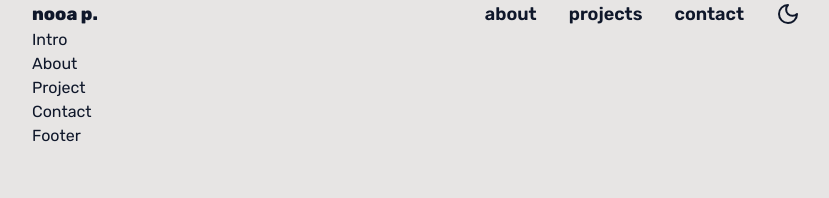
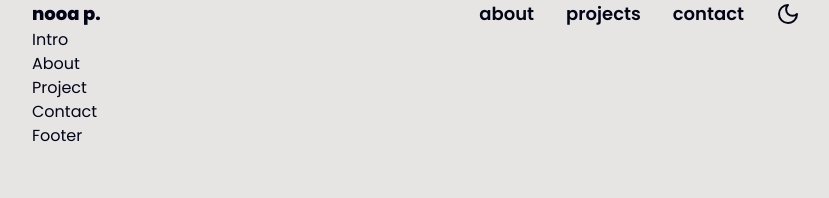
Before and after one commit to nooa-p/nooa-p.github.io, a React (Vite) app: page / in a window 1280 px wide. Shown: the top 198 px of the page, without its empty margins (224-1053 px from the left). Built offline with nearby package versions, Linux system fonts and the light colour scheme.

Commit message:
change font family

```diff
--- a/index.html
+++ b/index.html
@@ -7,11 +7,11 @@
     <!-- google fonts import -->
     <link rel="preconnect" href="https://fonts.googleapis.com">
     <link rel="preconnect" href="https://fonts.gstatic.com" crossorigin>
-    <link href="https://fonts.googleapis.com/css2?family=Rubik:wght@400;600;800&display=swap" rel="stylesheet">
+    <link href="https://fonts.googleapis.com/css2?family=Poppins:ital,wght@0,100;0,200;0,300;0,400;0,500;0,600;0,700;0,800;0,900;1,100;1,200;1,300;1,400;1,500;1,600;1,700;1,800;1,900&display=swap" rel="stylesheet">
 
     <title>Nooa Peltokangas</title>
   </head>
-  <body class="bg-stone-200 dark:bg-slate-900 text-slate-900 dark:text-stone-200 transition-colors duration-150 ease-in motion-reduce:transition-none">
+  <body class="bg-stone-200 dark:bg-gray-950 text-slate-950 dark:text-stone-200 transition-colors duration-150 ease-in motion-reduce:transition-none">
     <div id="root"></div>
     <script type="module" src="/src/main.jsx"></script>
   </body>
--- a/tailwind.config.js
+++ b/tailwind.config.js
@@ -7,7 +7,7 @@
   darkMode: 'class',
   theme: {
     fontFamily: {
-      sans: ['Rubik', 'sans-serif'],
+      sans: ['Poppins', 'sans-serif'],
     },
     extend: {},
   },
```
